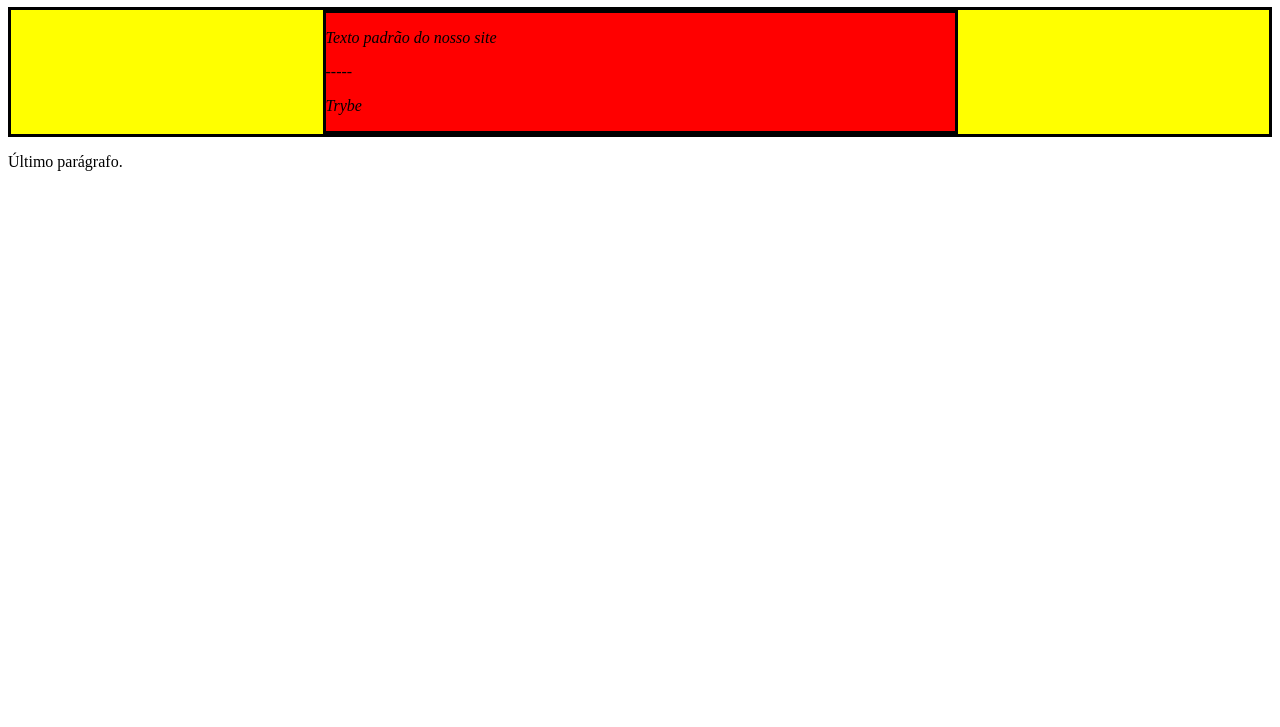
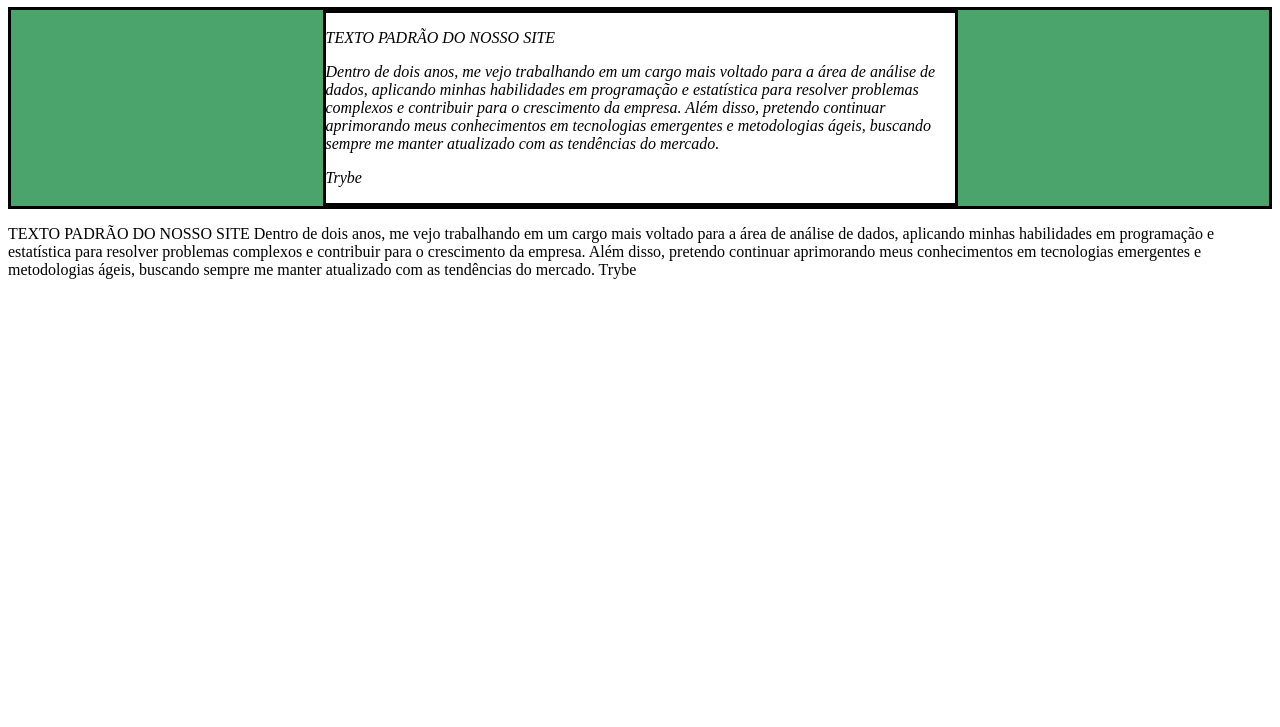
Before and after one commit to geraldoMartins22/sd-038-exercise-dom-manipulation, a website: page index.html in a window 1280 px wide. Shown: the part 73-800 px from the top of the page. Drawn offline with Linux system fonts and the light colour scheme.

Commit message:
feat: resolução dom-manipulation

```diff
--- a/index.html
+++ b/index.html
@@ -1,10 +1,10 @@
-<!DOCTYPE html>
+<!doctype html>
 <html>
   <head>
     <meta charset="UTF-8" />
     <meta name="viewport" content="width=device-width" />
     <title>Exercício</title>
-    <link rel="stylesheet" href="style.css">
+    <link rel="stylesheet" href="style.css" />
   </head>
   <body>
     <header>
@@ -12,13 +12,13 @@
     </header>
     <main class="main-content">
       <section class="center-content">
-        <p>Texto padrão do nosso site</p>
-        <p>-----</p>
+        <p class="primeiro-paragrafo">Texto padrão do nosso site</p>
+        <p class="center-text">-----</p>
         <p>Trybe</p>
       </section>
     </main>
     <footer>
-      <p>Último parágrafo.</p>
+      <p class="rodape">Último parágrafo.</p>
     </footer>
     <script src="script.js"></script>
   </body>
--- a/script.js
+++ b/script.js
@@ -1 +1,55 @@
-// Seu código aqui
+const paragrafo = document.querySelector('p.center-text');
+const meio = document.querySelector('main.main-content');
+const centro = document.querySelector('section.center-content');
+const titulo = document.querySelector('h1');
+const primeiroParagrafo = document.querySelector('p.primeiro-paragrafo');
+const rodape = document.querySelector('p.rodape');
+
+function changeText() {
+  const blocosDeTexto = [
+    'Dentro de dois anos, me vejo trabalhando em um cargo mais voltado',
+    'para a área de análise de dados, aplicando minhas habilidades em',
+    'programação e estatística para resolver problemas complexos e',
+    'contribuir para o crescimento da empresa. Além disso, pretendo',
+    'continuar aprimorando meus conhecimentos em tecnologias emergentes',
+    'e metodologias ágeis, buscando sempre me manter atualizado com',
+    'as tendências do mercado.',
+  ];
+
+  paragrafo.textContent = blocosDeTexto.join(' ');
+}
+changeText();
+
+function changeBackgroundColor() {
+  const color = 'rgb(76, 164, 109)';
+  meio.style.backgroundColor = color;
+}
+changeBackgroundColor();
+
+function midColor() {
+  const color = 'white';
+  centro.style.backgroundColor = color;
+}
+midColor();
+
+function changeTitle() {
+  const newTitle = 'Desafio - JavaScript';
+  titulo.textContent = newTitle;
+}
+changeTitle();
+
+function changeParagraph() {
+  const upperCaseText = primeiroParagrafo.textContent.toUpperCase();
+  primeiroParagrafo.textContent = upperCaseText;
+}
+changeParagraph();
+
+function changeFooter() {
+  const filhas = centro.children;
+  // 1. Transforma a lista de elementos em um array de textos
+  const textos = Array.from(filhas).map((p) => p.textContent);
+
+  // 2. Junta todos os textos com um espaço entre eles
+  rodape.textContent = textos.join(' ');
+}
+changeFooter();
```
Also changed, not shown: 1 other file.
